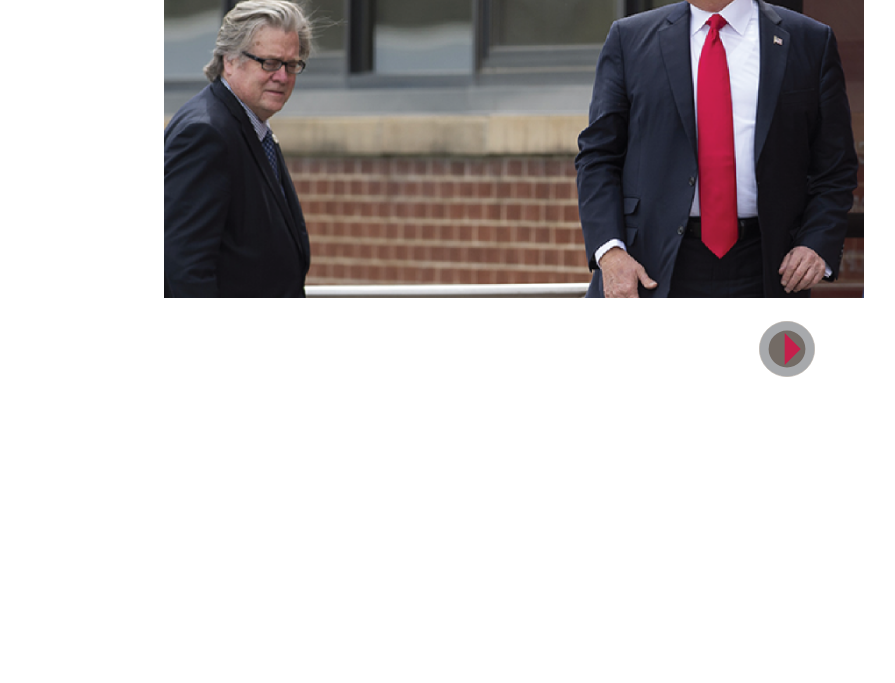
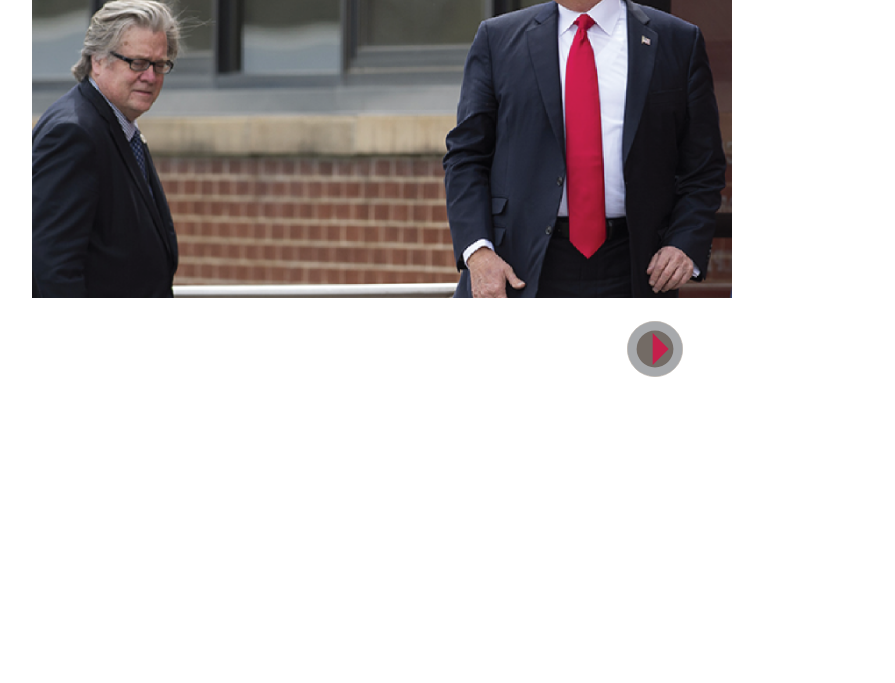
Before and after one commit to JohnnyGrafix/bannonTrump, a plain HTML site: page index.html in a window 1280 px wide. Shown: the part 122-805 px from the top of the page, without its empty margins (126-1021 px from the left). Drawn offline with Linux system fonts and the light colour scheme.

Commit message:
max container width

```diff
--- a/assets/css/style.css
+++ b/assets/css/style.css
@@ -14,7 +14,7 @@ h3 {
 	flex-wrap: wrap;
 	width: 100%;
 	padding: 0px;
-	max-width: 1400px;
+	max-width: 1000px;
 }
 .main {
    position: relative;
@@ -240,7 +240,7 @@ h3 {
       width: 100%;
       max-width: 700px;
       min-width: 300px;
-	  margin-bottom: 300px;
+	  margin-bottom: 600px;
 	  }
 	.ghimage {
 	position: absolute;
```
